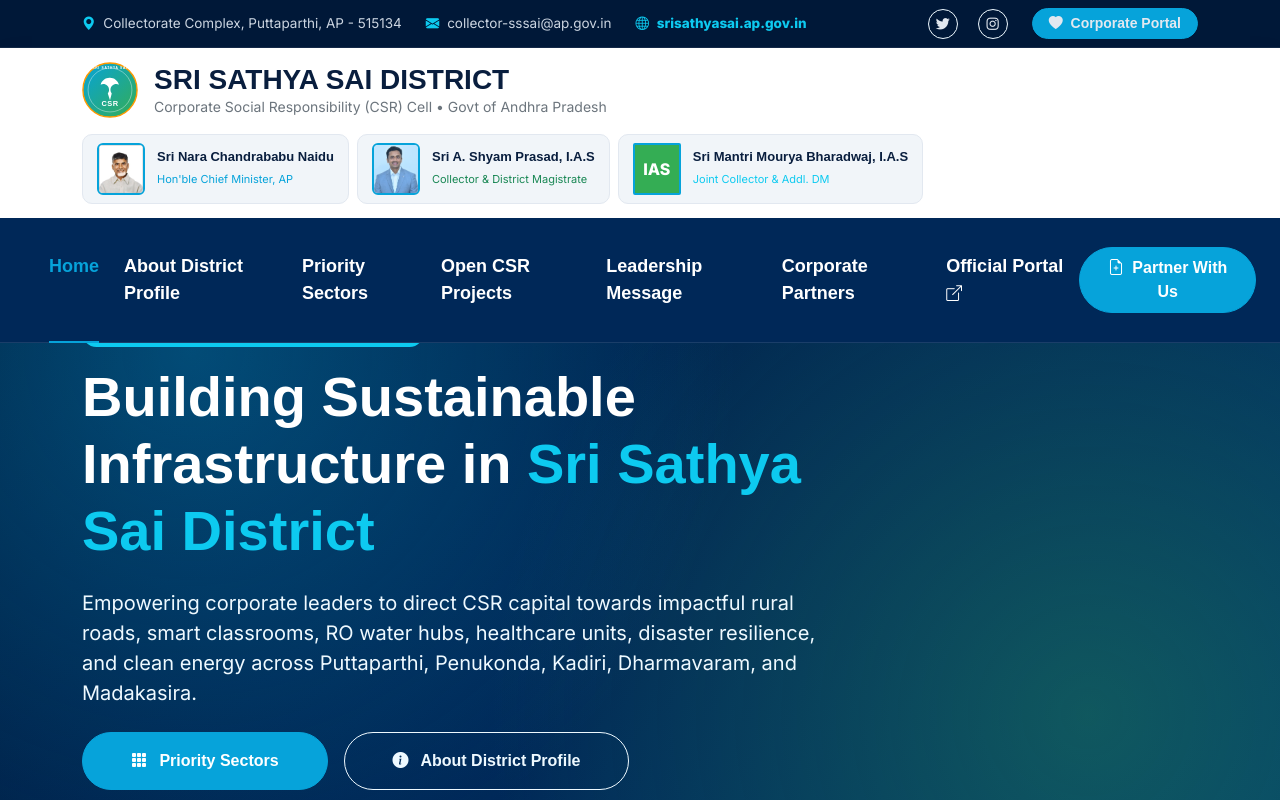
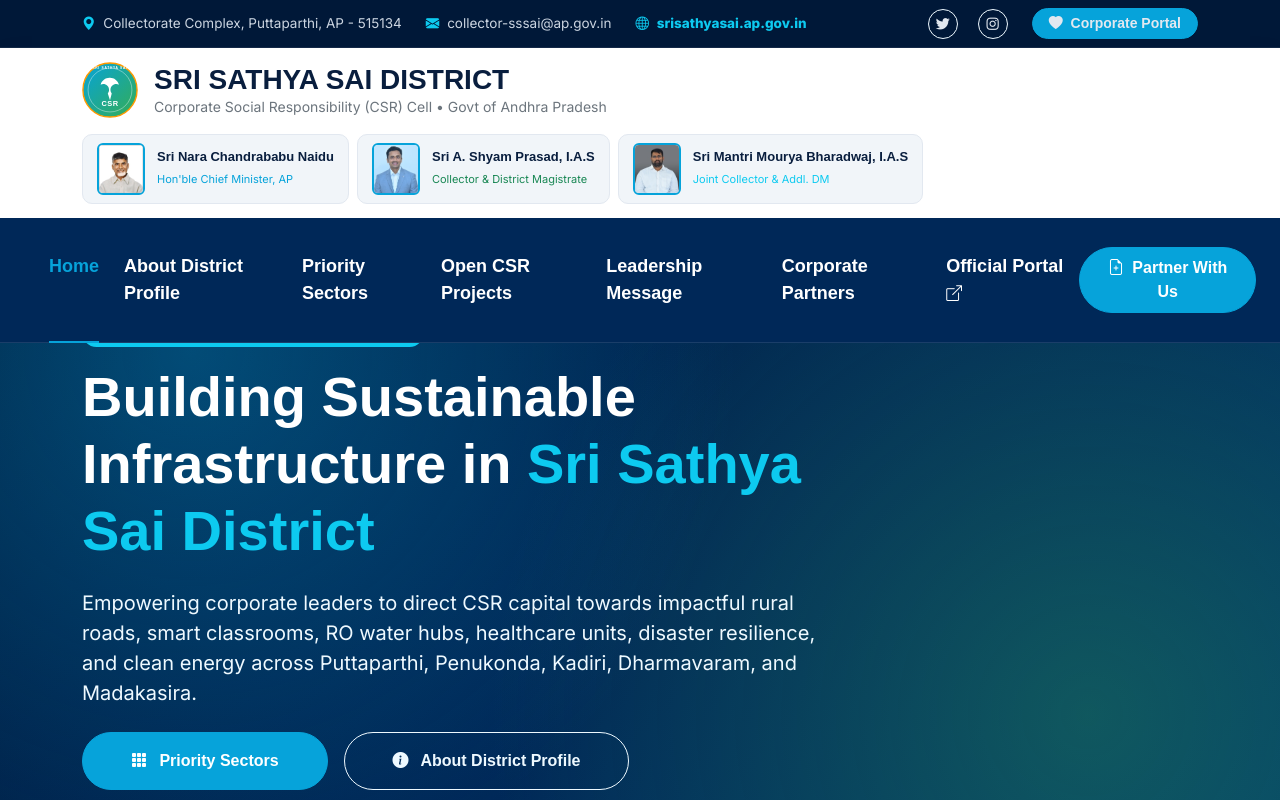
Before and after one commit to srisathyasaicsrs/CSR, a plain HTML site: page index.html in a window 1280 px wide. Shown: the top 800 px of the page. Drawn offline with nearby package versions, Linux system fonts and the light colour scheme; a web font is replaced by a local one.

Commit message:
Add real Joint Collector photo to header badge
- Header officer badge now shows the Joint Collector's headshot
  instead of a placeholder "IAS" text badge
- Portrait photo (joint-collector-portrait.jpg) added for future use
  in Leadership Message section, pending his quote text

```diff
--- a/index.html
+++ b/index.html
@@ -233,7 +233,7 @@
 
                     <!-- Joint Collector Profile -->
                     <div class="officer-badge">
-                        <div class="d-flex align-items-center justify-content-center bg-secondary text-white officer-img rounded fw-bold fs-6">IAS</div>
+                        <img src="img/joint-collector.jpg" alt="Sri Mantri Mourya Bharadwaj, I.A.S - Joint Collector & Addl. DM" class="officer-img">
                         <div>
                             <h6 class="mb-0 fw-bold text-dark" style="font-size: 13px;">Sri Mantri Mourya Bharadwaj, I.A.S</h6>
                             <small class="text-info fw-semibold" style="font-size: 11px;">Joint Collector & Addl. DM</small>
```
Also changed, not shown: img/joint-collector-portrait.jpg (added), img/joint-collector.jpg (added).
